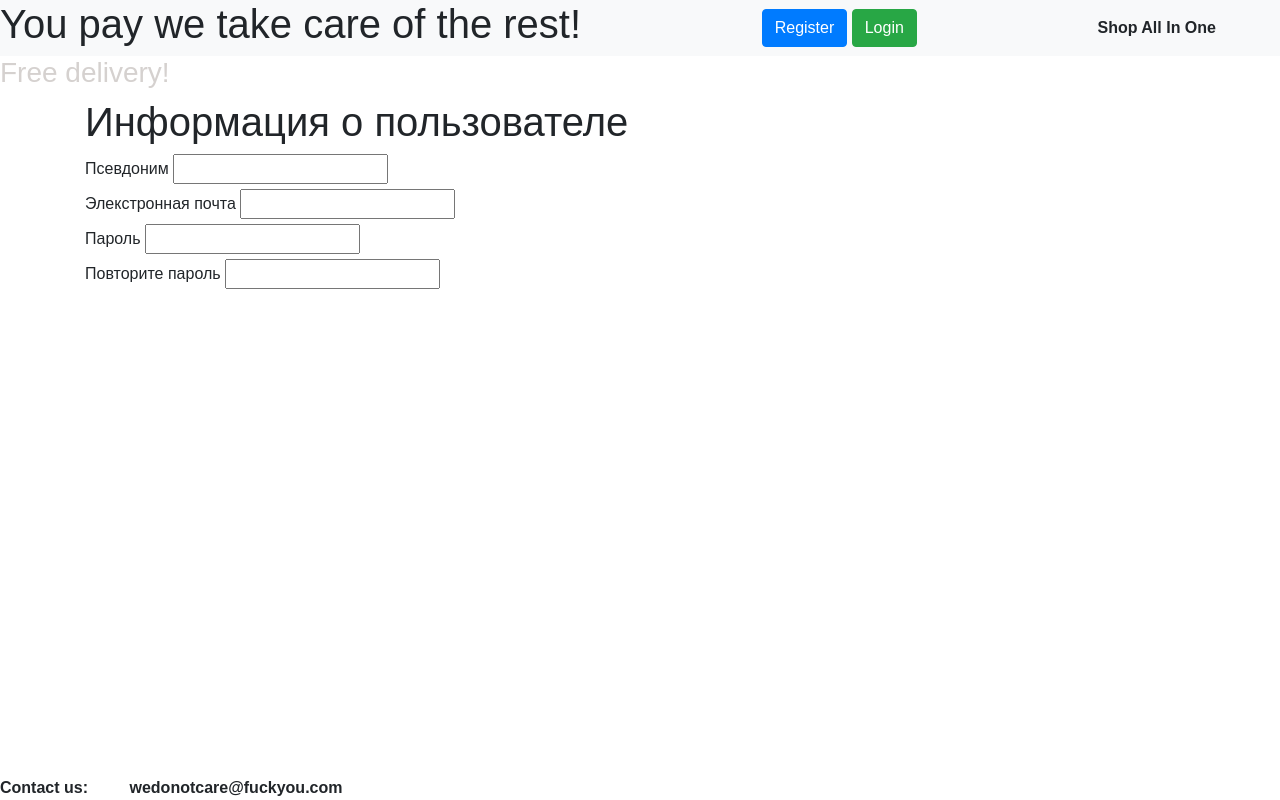
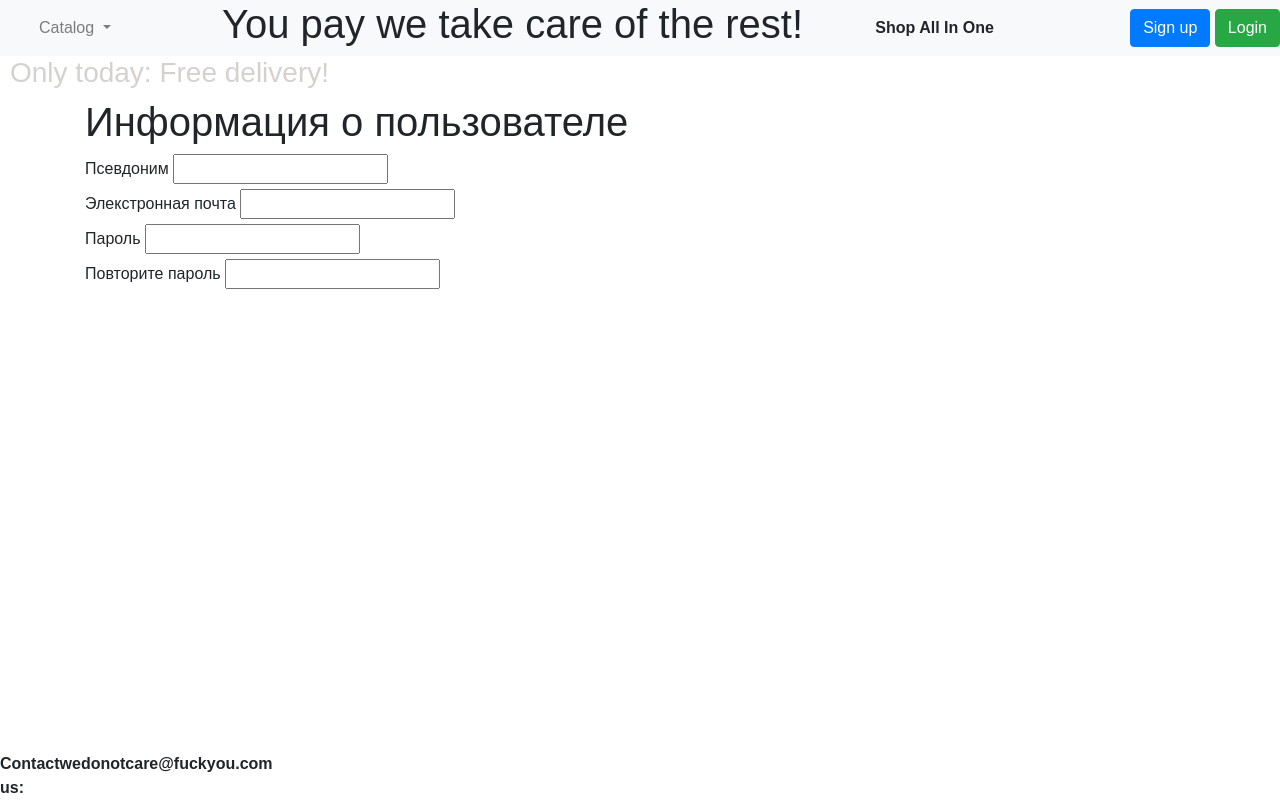
Before and after one commit to Xanops/shop, a Flask app: page /personal_cabinet in a window 1280 px wide. Run offline with Flask 2, Linux system fonts and the light colour scheme; some libraries are stand-ins or nearby versions.

Commit message:
Added list and pictures are fixed in index.html

```diff
--- a/main.py
+++ b/main.py
@@ -33,7 +33,7 @@ def contacts():
     return render_template('contacts.html', title='Контакты')
 
 
-@app.route('/smartphones')
+@app.route('/phones')
 def smartphones():
     return render_template('phones.html', title='Смартфоны')
 
--- a/static/css/style.css
+++ b/static/css/style.css
@@ -22,9 +22,10 @@ header{
 	margin-right: 5%;
 }
 
-#motivation{
+#promo{
 	font-weight: bold;
 	color: #d5d1cf;
+	margin-left: 10px;
 }
 
 .center_text{
@@ -53,7 +54,22 @@ footer {
 }
 
 #contact_us{
-	width: 30%;
+	width: 20%;
 	font-weight: bold;
 	justify-content: space-between;
 }
+
+#podborka_table{
+	width: 80%;
+	cellpadding: 1px;
+}
+
+#podborka_caption{
+	caption-side: top;
+	text-align: center;
+	font-size: 40px;
+}
+
+.podborka_img{
+	width: 80%;
+}
--- a/templates/index.html
+++ b/templates/index.html
@@ -5,25 +5,52 @@
 	<title>{{title}}</title>
 	<meta name="viewport" content="width=device-width, initial-scale=1, shrink-to-fit=no">
 	<link rel='stylesheet' href="../static/css/style.css">
-	<link rel="stylesheet" href="https://stackpath.bootstrapcdn.com/bootstrap/4.4.1/css/bootstrap.min.css" integrity="sha384-Vkoo8x4CGsO3+Hhxv8T/Q5PaXtkKtu6ug5TOeNV6gBiFeWPGFN9MuhOf23Q9Ifjh" crossorigin="anonymous">
+	<link rel="stylesheet" href="https://stackpath.bootstrapcdn.com/bootstrap/4.4.1/css/bootstrap.min.css"
+		  integrity="sha384-Vkoo8x4CGsO3+Hhxv8T/Q5PaXtkKtu6ug5TOeNV6gBiFeWPGFN9MuhOf23Q9Ifjh" crossorigin="anonymous">
+	<script src="https://cdn.jsdelivr.net/npm/bootstrap@5.0.0-beta3/dist/js/bootstrap.bundle.min.js"
+			integrity="sha384-JEW9xMcG8R+pH31jmWH6WWP0WintQrMb4s7ZOdauHnUtxwoG2vI5DkLtS3qm9Ekf" crossorigin="anonymous"></script>
 	{% block css_link %}{% endblock %}
 </head>
 <body>
 
 <header>
 	<div class='flexbox' id='top'>
+		<nav class="navbar navbar-expand-lg navbar-light bg-light">
+			<div class="container-fluid">
+				<button class="navbar-toggler" type="button" data-bs-toggle="collapse" data-bs-target="#navbarSupportedContent" aria-controls="navbarSupportedContent" aria-expanded="false" aria-label="Toggle navigation">
+					<span class="navbar-toggler-icon"></span>
+				</button>
+				<div class="collapse navbar-collapse" id="navbarSupportedContent">
+					<ul class="navbar-nav me-auto mb-2 mb-lg-0">
+						<li class="nav-item dropdown">
+							<a class="nav-link dropdown-toggle" href="#" id="navbarDropdown" role="button" data-bs-toggle="dropdown" aria-expanded="false">
+								Catalog
+							</a>
+							<ul class="dropdown-menu" aria-labelledby="navbarDropdown">
+								<li><a class="dropdown-item" href="/laptops">Laptops</a></li>
+								<li><a class="dropdown-item" href="/phones">Smartphones</a></li>
+								<li>
+									<hr class="dropdown-divider">
+								</li>
+								<li><a class="dropdown-item" href="#">Fuck you, pls go away from here</a></li>
+							</ul>
+						</li>
+					</ul>
+				</div>
+			</div>
+		</nav>
 		<div><h1>You pay we take care of the rest!</h1></div>
+		<div class='center_text' id='mission_logo'><span>Shop All In One</span></div>
 		<div class="center_text">
 			<div>
-					<a class="btn btn-primary " href="/register">Register</a>
+				<a class="btn btn-primary " href="/register">Sign up</a>
 				<a class="btn btn-success" href="/login">Login</a>
 			</div>
 		</div>
-		<div class='center_text' id='mission_logo'><span>Shop All In One</span></div>
 	</div>
 
-	<div id='motivation'>
-		<h3>Free delivery!</h3>
+	<div id='promo'>
+		<h3>Only today: Free delivery!</h3>
 	</div>
 </header>
 
@@ -32,7 +59,7 @@
 </main>
 
 <footer>
-	<div id = 'contact_us' class='flexbox'> <span>Contact us:</span> <span>wedonotcare@fuckyou.com</span><div>
+	<div id='contact_us' class='flexbox'><span>Contact us:</span> <span>wedonotcare@fuckyou.com</span></div>
 </footer>
 
 </body>
```
Also changed, not shown: templates/podborka.html (+7 -2 lines), static/img/ikonka.jpg (renamed from static/img/kraska_piatna_kvadraty_121700_2608x2608.jpg). Lines whose indentation alone changed are shown as unchanged.
